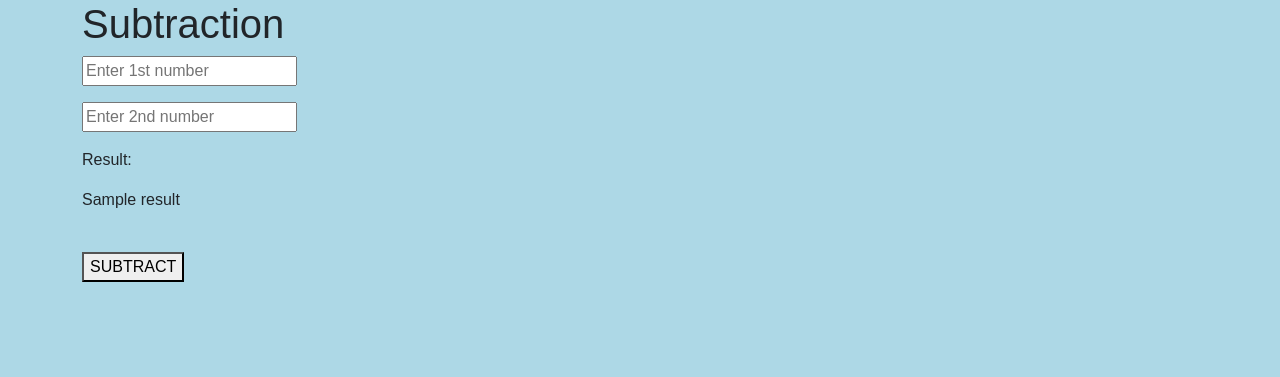
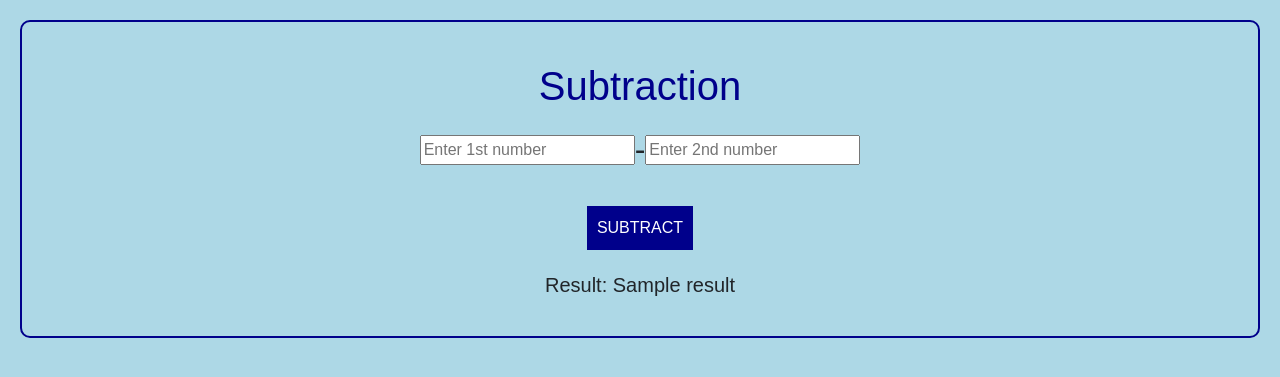
Before and after one commit to Aritra-Pal2006/calcu, a Flask app: template templates/sub.html in a window 1280 px wide. Shown: the part 76-453 px from the top of the page. Run offline with Flask 3, Linux system fonts and the light colour scheme; the template is opened without the code that fills it: most values are stand-ins (such as "Sample title", 1, 10 or a date in 2020).

Commit message:
added style for sub

```diff
--- a/static/addition.css
+++ b/static/addition.css
@@ -3,6 +3,7 @@ body {
     font-family: Arial, sans-serif;
 }
 #additionForm{
+
     border: 2px solid darkblue;
     border-radius: 10px;
     padding: 20px;
--- a/static/sub.css
+++ b/static/sub.css
@@ -3,3 +3,48 @@ body
     background-color: lightblue;
     font-family: Arial, sans-serif;
 }
+
+#substractionform{
+    border: 2px solid darkblue;
+    border-radius: 10px;
+    padding: 20px;
+    margin: 20px;
+}
+.result-label{
+    margin-top: 20px;
+    font-size: 20px;
+    text-align: center;
+}
+#minus{
+    margin-bottom: 10px;
+}
+
+.btn-container
+{
+    display: flex;
+    justify-content: center;
+    align-items: center;
+    margin-top: 20px;
+}
+
+button{
+
+    background-color: darkblue;
+    color: white;
+    padding: 10px;
+    border: none;
+    cursor: pointer;
+}
+
+.container{
+    display: flex;
+    justify-content: center;
+    align-items: center;
+    margin-top: 20px;
+}
+
+h1{
+    text-align: center;
+    color: darkblue;
+    margin-top: 20px;
+}
--- a/templates/index.html
+++ b/templates/index.html
@@ -19,7 +19,7 @@
         <div class="collapse navbar-collapse" id="navbarSupportedContent">
           <ul class="navbar-nav me-auto mb-2 mb-lg-0">
             <li class="nav-item">
-              <a class="nav-link active" aria-current="page" href="#">HOME</a>
+              <a class="nav-link active" aria-current="page" href="/">HOME</a>
             </li>
             <li class="nav-item">
               <a class="nav-link" href="/addition">ADDITION</a>
--- a/templates/sub.html
+++ b/templates/sub.html
@@ -3,18 +3,28 @@
     <link rel="stylesheet" href="{{ url_for('static', filename='sub.css') }}">
 {% endblock %}
 {% block main %}
-<form action="/subtraction" method="post">
+<form action="/subtraction" id="substractionform" method="post">
 
 
+    <h1>Subtraction</h1>
     <div class="container">
-        <h1>Subtraction</h1>
+
+
         <p><input type="number" name="num1" placeholder="Enter 1st number"></p>
+        <span id="minus"><h2>-</h2></span>
         <p><input type="number" name="num2" placeholder="Enter 2nd number"></p>
-        <p class="result-label">Result:</p>
-        <p class="result">{{result}} </p>
+
+
         <br>
+
+    </div>
+
+    <div class="btn-container">
         <button type="submit">SUBTRACT</button>
     </div>
+
+    <p class="result-label">Result: {{result}}</p>
+
 </form>
 
 
```
